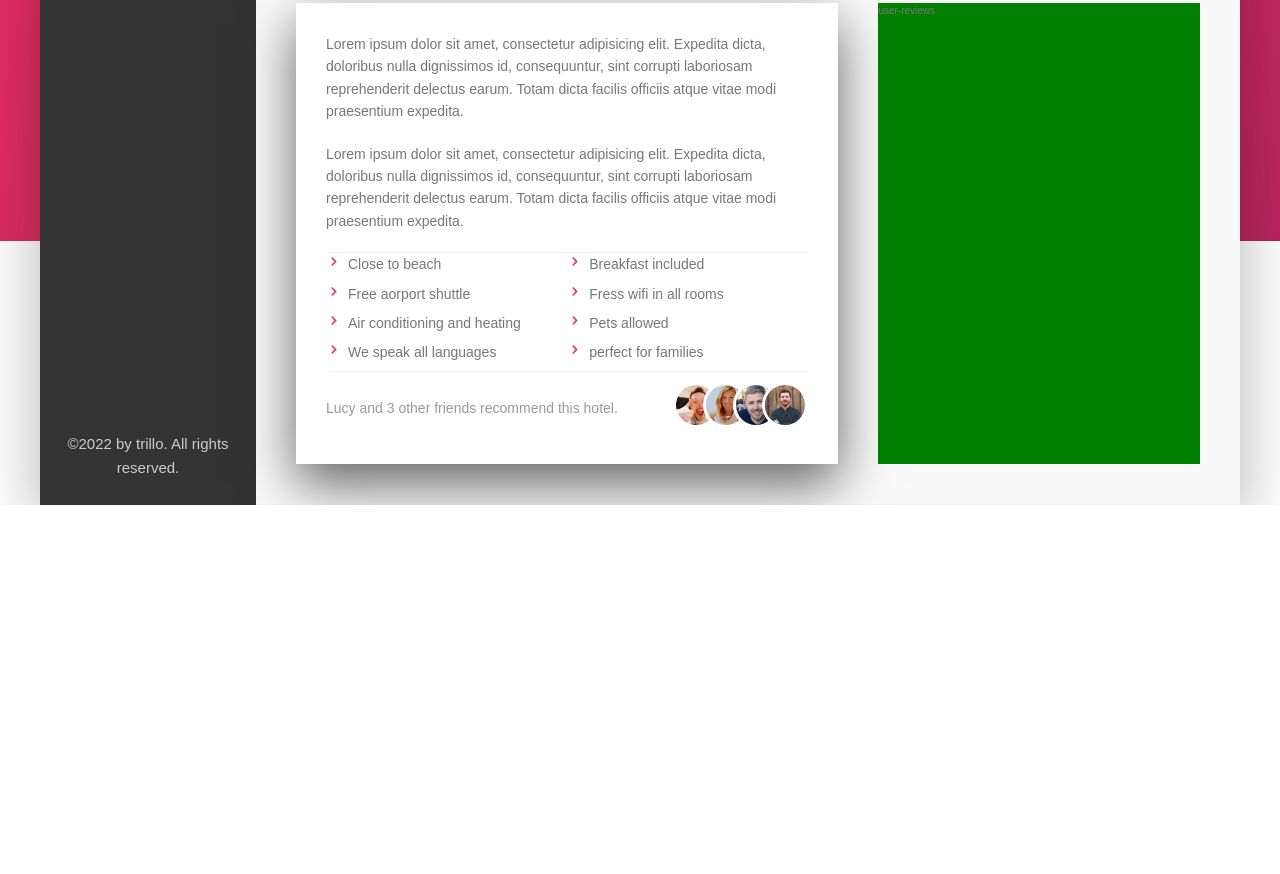
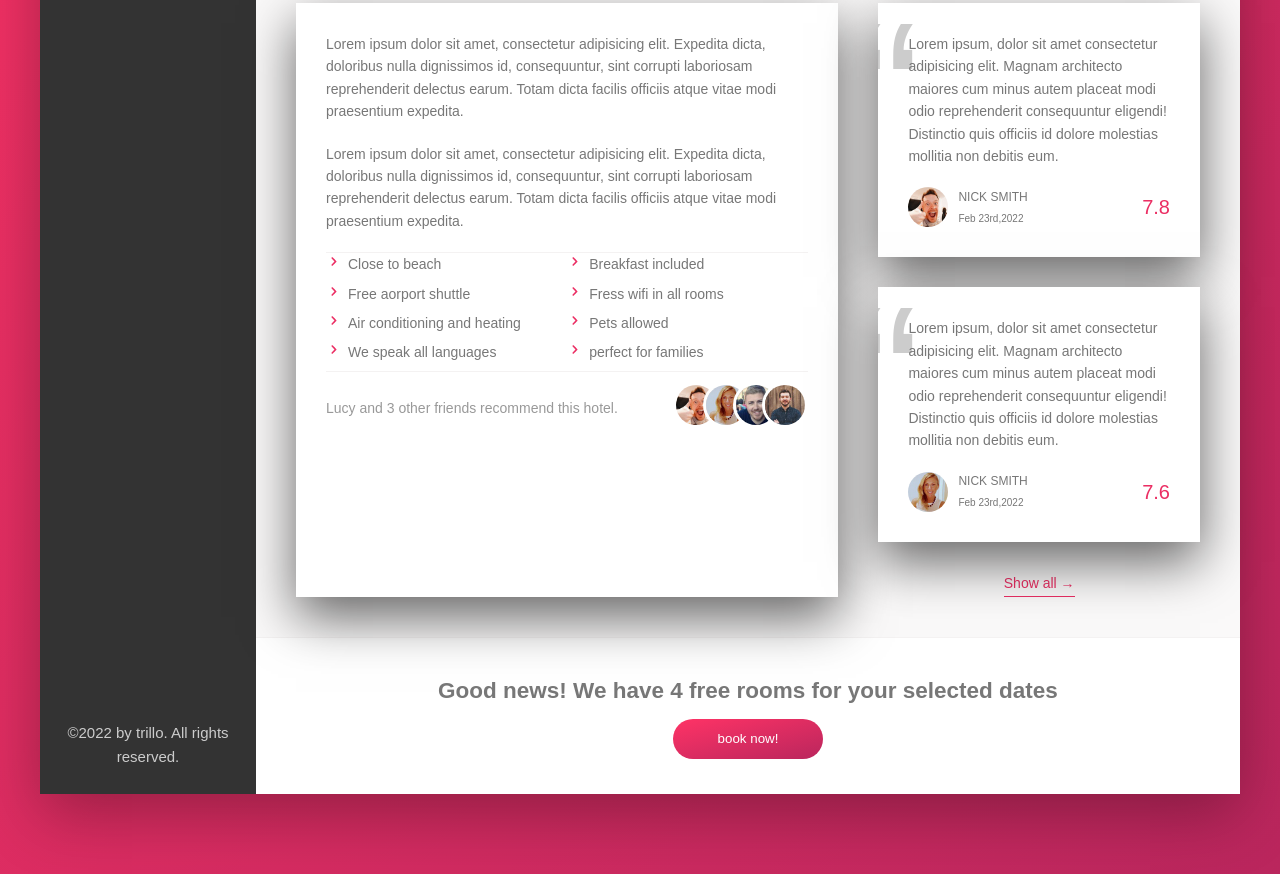
Before and after one commit to zjhczl/LearnCSS, a website: page Trillo/index.html in a window 1280 px wide. Shown: the part 639-1513 px from the top of the page. Before the commit the page ends 1144 px from the top, so only its background shows below. Drawn offline with Linux system fonts and the light colour scheme.

Commit message:
fnish main part of Trillo

```diff
--- a/Trillo/index.html
+++ b/Trillo/index.html
@@ -162,8 +162,47 @@
 
                         </div>
                     </div>
-                    <div class="user-reviews">user-reviews</div>
+                    <div class="user-reviews">
+                        <figure class="review">
+                            <blockquote class="review__text">
+                                Lorem ipsum, dolor sit amet consectetur adipisicing elit. Magnam architecto maiores cum minus autem placeat modi odio reprehenderit consequuntur eligendi! Distinctio quis officiis id dolore molestias mollitia non debitis eum.
+                            </blockquote>
+                            <figcaption class="review__user">
+                                <img src="img/user-1.jpg" alt="user 1" class="review__user-photo">
+                                <div class="review__user-box">
+                                    <p class="review__user-name">Nick Smith</p>
+                                    <p class="review__user-date">Feb 23rd,2022</p>
+                                </div>
+                                <div class="review__user-rating">7.8</div>
+                            </figcaption>
+                        </figure>
+
+                        <figure class="review">
+                            <blockquote class="review__text">
+                                Lorem ipsum, dolor sit amet consectetur adipisicing elit. Magnam architecto maiores cum minus autem placeat modi odio reprehenderit consequuntur eligendi! Distinctio quis officiis id dolore molestias mollitia non debitis eum.
+                            </blockquote>
+                            <figcaption class="review__user">
+                                <img src="img/user-2.jpg" alt="user 2" class="review__user-photo">
+                                <div class="review__user-box">
+                                    <p class="review__user-name">Nick Smith</p>
+                                    <p class="review__user-date">Feb 23rd,2022</p>
+                                </div>
+                                <div class="review__user-rating">7.6</div>
+                            </figcaption>
+                        </figure>
+                        <botton class="btn-inline">
+                            Show all<span> &rarr;</span>
+                        </botton>
+                    </div>
                 </div>
+
+                <div class="cta">
+                    <h2 class="cta__head">Good news! We have 4 free rooms for your selected dates</h2>
+                    <button class="btn btn-inline">
+                        book now!
+                    </button>
+                </div>
+
             </main>
         </div>
     </div>
--- a/Trillo/sass/_base.scss
+++ b/Trillo/sass/_base.scss
@@ -39,5 +39,5 @@ body {
     background-image: linear-gradient(to right bottom, var(--color-Primary-light), var(--color-Primary-dark));
     background-size: cover;
     background-repeat: no-repeat;
-    height: 100vh;
+    //height: 100vh;
 }
--- a/Trillo/sass/_layout.scss
+++ b/Trillo/sass/_layout.scss
@@ -54,6 +54,9 @@
 }
 
 .user-reviews {
-    background-color: green;
     flex: 1;
+    font-size: 1.4rem;
+    display: flex;
+    flex-direction: column;
+    align-items: center;
 }
--- a/Trillo/sass/components.scss
+++ b/Trillo/sass/components.scss
@@ -302,3 +302,73 @@
         }
     }
 }
+
+.review {
+    position: relative;
+    overflow: hidden;
+    &::before {
+        content: "\201C";
+        position: absolute;
+        top: -1rem;
+        left: -2.5rem;
+        font-size: 20rem;
+        line-height: 1;
+        color: var(--color-Grey-light-4);
+        z-index: 1;
+    }
+    background-color: #fff;
+    box-shadow: 0 2rem 5rem rgba(0, 0, 0, 0.6);
+    padding: 3rem;
+    margin-bottom: 3rem;
+    &__text {
+        position: relative;
+        margin-bottom: 2rem;
+        z-index: 2;
+    }
+    &__user {
+        display: flex;
+        //justify-content: space-between;
+        align-items: center;
+        &-photo {
+            height: 4rem;
+            width: 4rem;
+            border-radius: 50%;
+            margin-right: 1rem;
+        }
+        &-box {
+            margin-right: auto;
+        }
+        &-name {
+            font-size: 1.2rem;
+            font-weight: 400;
+            text-transform: uppercase;
+            margin-bottom: .4rem;
+        }
+        &-date {
+            font-size: 1rem;
+            color: var(--color-Grey-dark-2);
+        }
+        &-rating {
+            color: var(--color-Primary);
+            font-size: 2rem;
+            //font-weight: 200;
+        }
+    }
+}
+
+.cta {
+    padding: 3.5rem;
+    text-align: center;
+    font-size: 1.5rem;
+    font-size: 300;
+}
+
+.btn {
+    margin-top: 1rem;
+    border: none;
+    border-radius: 3rem;
+    width: 15rem;
+    height: 4rem;
+    color: white;
+    background-image: linear-gradient(to right bottom, var(--color-Primary-light), var(--color-Primary-dark));
+}
```
Also changed, not shown: Trillo/css/style.css.
